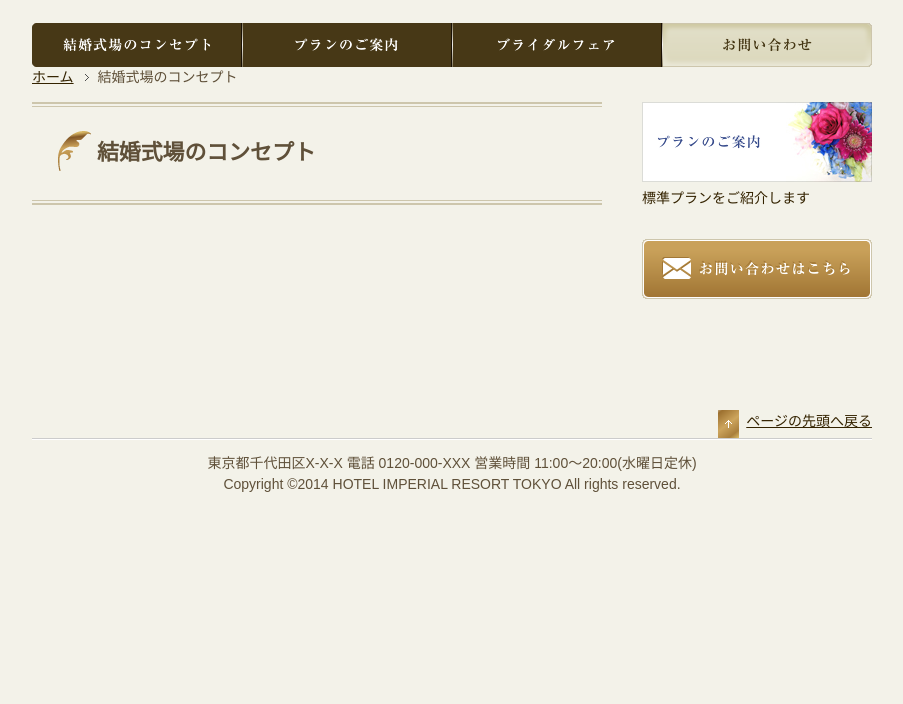
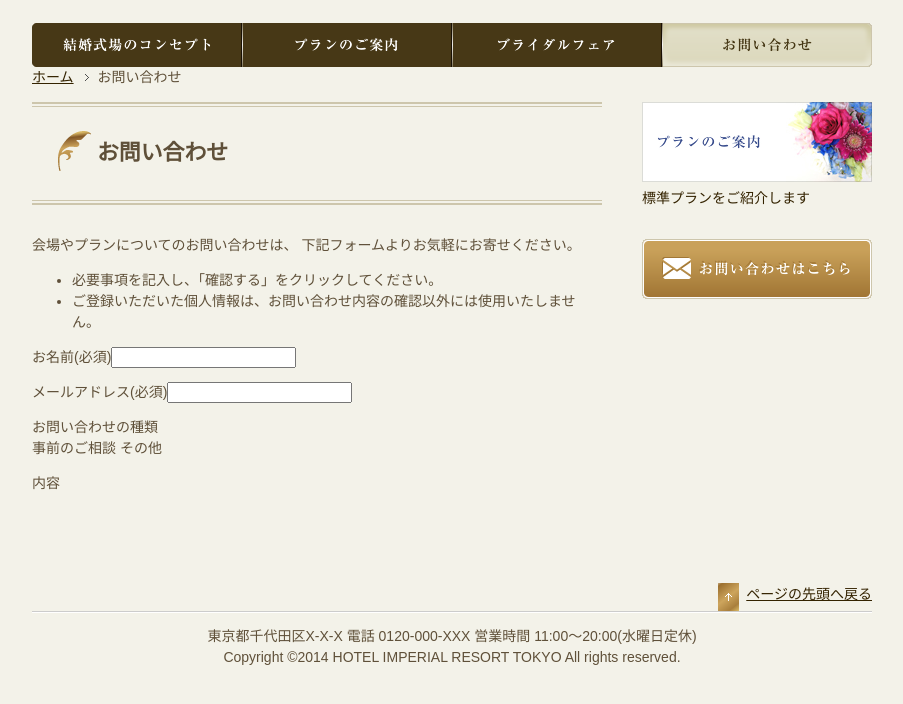
Before and after one commit to itigo-732/start, a plain HTML site: page contact.html in a window 1280 px wide. Shown: the part 80-784 px from the top of the page, without its empty margins (188-1091 px from the left). Drawn offline with Linux system fonts and the light colour scheme.

Commit message:
Update contact.html

```diff
--- a/contact.html
+++ b/contact.html
@@ -4,7 +4,7 @@
     <meta charset="UTF-8">
     <meta http-equiv="X-UA-Compatible" content="IE=edge">
     <meta name="viewport" content="width=device-width, initial-scale=1.0">
-    <title>結婚式場のコンセプト - HOTEL IMPERIAL RESORT TOKYO</title>
+    <title>お問い合わせ - HOTEL IMPERIAL RESORT TOKYO</title>
     <link rel="stylesheet" href="css/style.css">
 
 </head>
@@ -28,13 +28,29 @@
     <div id="breadcrumb">
         <ul>
             <li><a href="index.html">ホーム</a></li>
-            <li>結婚式場のコンセプト</li>
+            <li>お問い合わせ</li>
         </ul>
     </div>
     <div id="contents">
         <div id="main">
             <article>
-                <h1>結婚式場のコンセプト</h1>
+                <h1>お問い合わせ</h1>
+                <p>
+                    会場やプランについてのお問い合わせは、
+                    下記フォームよりお気軽にお寄せください。
+                </p>
+                <ul>
+                    <li>必要事項を記入し、「確認する」をクリックしてください。</li>
+                    <li>ご登録いただいた個人情報は、お問い合わせ内容の確認以外には使用いたしません。</li>
+                </ul>
+                <form action="#">
+                    <p>お名前(必須)<input type="text" name="name" required></p>
+                    <p>メールアドレス(必須)<input type="email" name="mail" required></p>
+                    <p>お問い合わせの種類<br>
+                    事前のご相談   その他
+                    </p>
+                    <p>内容</p>
+                </form>
             </article>
         </div>
         <div id="sub">
```
